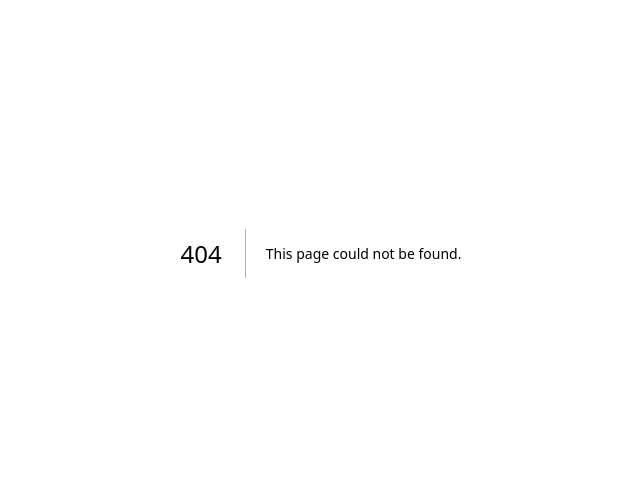
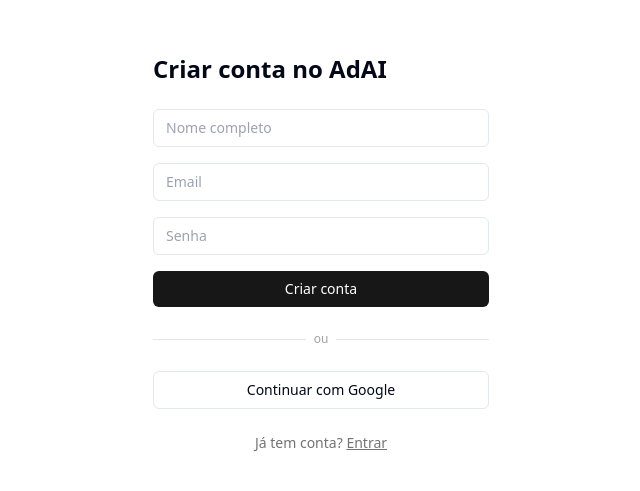
Before and after one commit to HenriqueRJ-dev/adai-saas, a Next.js app: page /signup in a window 1280 px wide. Before the commit this address had no page. Shown: the part 147-638 px from the top of the page, without its empty margins (319-959 px from the left). Built offline with nearby package versions, Linux system fonts and the light colour scheme.

Commit message:
Add signup page with email and Google authentication

```diff
--- /dev/null
+++ b/app/signup/page.tsx
@@ -0,0 +1,126 @@
+"use client";
+
+import { useState } from "react";
+import { useRouter } from "next/navigation";
+import { createClient } from "@/lib/supabase/client";
+
+export default function SignupPage() {
+  const router = useRouter();
+  const [fullName, setFullName] = useState("");
+  const [email, setEmail] = useState("");
+  const [password, setPassword] = useState("");
+  const [loading, setLoading] = useState(false);
+  const [error, setError] = useState<string | null>(null);
+  const [success, setSuccess] = useState(false);
+
+  async function handleSubmit(e: React.FormEvent) {
+    e.preventDefault();
+    setError(null);
+    setLoading(true);
+
+    const supabase = createClient();
+    const { error } = await supabase.auth.signUp({
+      email,
+      password,
+      options: {
+        data: { full_name: fullName },
+        emailRedirectTo: `${window.location.origin}/auth/callback`,
+      },
+    });
+
+    setLoading(false);
+
+    if (error) {
+      setError(error.message);
+      return;
+    }
+
+    setSuccess(true);
+  }
+
+  async function handleGoogleSignup() {
+    const supabase = createClient();
+    await supabase.auth.signInWithOAuth({
+      provider: "google",
+      options: {
+        redirectTo: `${window.location.origin}/auth/callback`,
+      },
+    });
+  }
+
+  if (success) {
+    return (
+      <main className="mx-auto flex min-h-screen max-w-sm flex-col justify-center gap-4 p-6 text-center">
+        <h1 className="text-xl font-semibold">Confirme seu email</h1>
+        <p className="text-sm text-neutral-500">
+          Enviamos um link de confirmação para <strong>{email}</strong>.
+          Clique nele para ativar sua conta.
+        </p>
+      </main>
+    );
+  }
+
+  return (
+    <main className="mx-auto flex min-h-screen max-w-sm flex-col justify-center gap-6 p-6">
+      <h1 className="text-2xl font-semibold">Criar conta no AdAI</h1>
+
+      <form onSubmit={handleSubmit} className="flex flex-col gap-4">
+        <input
+          type="text"
+          placeholder="Nome completo"
+          value={fullName}
+          onChange={(e) => setFullName(e.target.value)}
+          required
+          className="rounded-md border px-3 py-2 text-sm"
+        />
+        <input
+          type="email"
+          placeholder="Email"
+          value={email}
+          onChange={(e) => setEmail(e.target.value)}
+          required
+          className="rounded-md border px-3 py-2 text-sm"
+        />
+        <input
+          type="password"
+          placeholder="Senha"
+          value={password}
+          onChange={(e) => setPassword(e.target.value)}
+          required
+          minLength={6}
+          className="rounded-md border px-3 py-2 text-sm"
+        />
+
+        {error && <p className="text-sm text-red-600">{error}</p>}
+
+        <button
+          type="submit"
+          disabled={loading}
+          className="rounded-md bg-neutral-900 px-3 py-2 text-sm font-medium text-white disabled:opacity-50"
+        >
+          {loading ? "Criando conta..." : "Criar conta"}
+        </button>
+      </form>
+
+      <div className="flex items-center gap-2 text-xs text-neutral-400">
+        <div className="h-px flex-1 bg-neutral-200" />
+        ou
+        <div className="h-px flex-1 bg-neutral-200" />
+      </div>
+
+      <button
+        onClick={handleGoogleSignup}
+        className="rounded-md border px-3 py-2 text-sm font-medium"
+      >
+        Continuar com Google
+      </button>
+
+      <p className="text-center text-sm text-neutral-500">
+        Já tem conta?{" "}
+        <a href="/login" className="underline">
+          Entrar
+        </a>
+      </p>
+    </main>
+  );
+}
```
